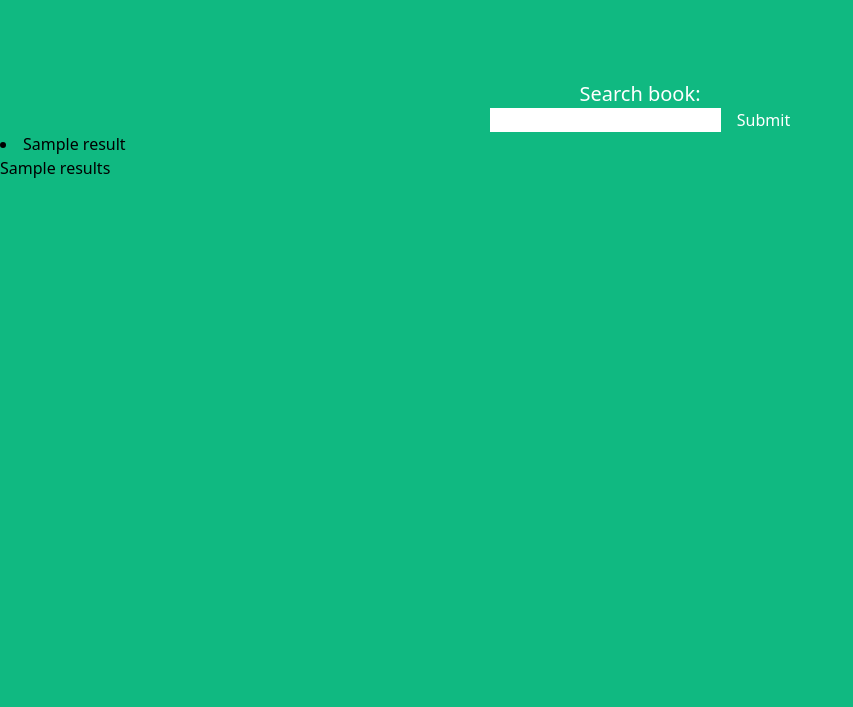
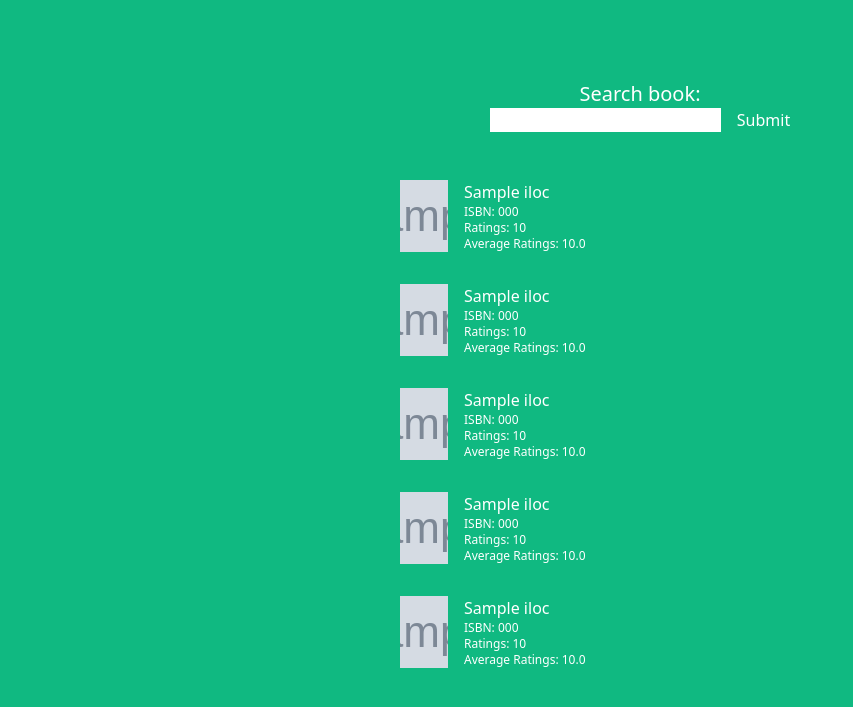
Before and after one commit to vystrcild/DSbooks, a Flask app: template templates/result.html in a window 1280 px wide. Shown: the top 707 px of the page, without its empty margins (0-853 px from the left). Run offline with Flask 2, Linux system fonts and the light colour scheme; the template is opened without the code that fills it: most values are stand-ins (such as "Sample title", 1, 10 or a date in 2020); grey boxes marked "Sample" are stand-in pictures; form fields are guessed from the names that the template uses; parts of the project's set-up code (start-up, migrations or seed data) failed here and were passed over.

Commit message:
Fixed search results formatting

```diff
--- a/app.py
+++ b/app.py
@@ -15,5 +15,9 @@ def search_result():
     results = get_books_by_search(form.search.data)
     return render_template("result.html", form=form, results=results)
 
+@app.route('/detail', methods=["GET","POST"])
+def get_detail():
+    return render_template("detail.html")
+
 if __name__ == '__main__':
     app.run(debug=True)
--- a/import_data.py
+++ b/import_data.py
@@ -16,5 +16,5 @@ df["Rating-Count"] = df.groupby(['ISBN'])["Book-Rating"].transform(np.sum)
 df["Rating-Average"] = df.groupby(['ISBN'])["Book-Rating"].transform(np.mean)
 
 # Create final DF for books & drop duplicates
-books = df[["Book-Title", "ISBN", "Rating-Count", "Rating-Average"]]
+books = df[["Book-Title", "ISBN", "Rating-Count", "Rating-Average", "Image-URL-S"]]
 books.drop_duplicates(inplace=True)
--- a/templates/result.html
+++ b/templates/result.html
@@ -1,10 +1,18 @@
 {% extends 'index.html' %}
 
 {% block result %}
-    {% for result in results %}
-    <li>{{ result }}</li>
-    {% endfor %}
+    <div class="flex flex-col items-start mt-8 ml-96">
+        {% for i in range(5) %}
 
-    {{ results }}
-
+        <div class="flex flex-row p-4 hover:shadow-xl">
+            <img class="object-none w-16 pr-4" src="{{ results.iloc[i]["Image-URL-S"] }}">
+            <div class="flex flex-col">
+                <p class="text-white pr-16">{{ results.iloc[i]["Book-Title"] }}</p>
+                <p class="text-white text-xs">ISBN: {{ results.iloc[i]["ISBN"] }}</p>
+                <p class="text-white text-xs">Ratings: {{ results.iloc[i]["Rating-Count"]|round|int }}</p>
+                <p class="text-white text-xs">Average Ratings: {{ "%.1f"|format(results.iloc[i]["Rating-Average"]|float) }}</p>
+            </div>
+        </div>
+        {% endfor %}
+    </div>
 {% endblock %}
```
Also changed, not shown: search.py (+8 -1 lines), templates/detail.html (added, +10 -0 lines).
